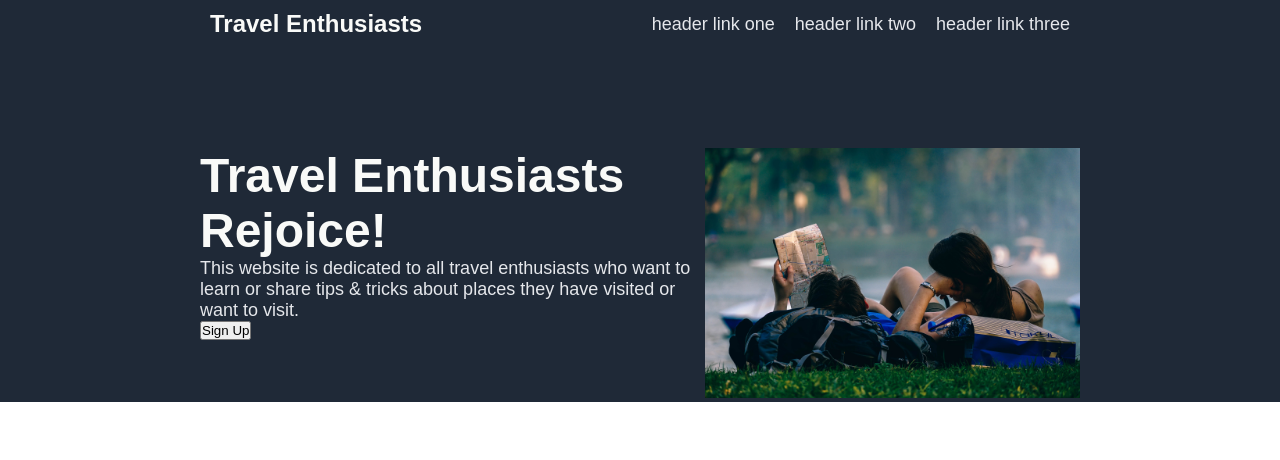
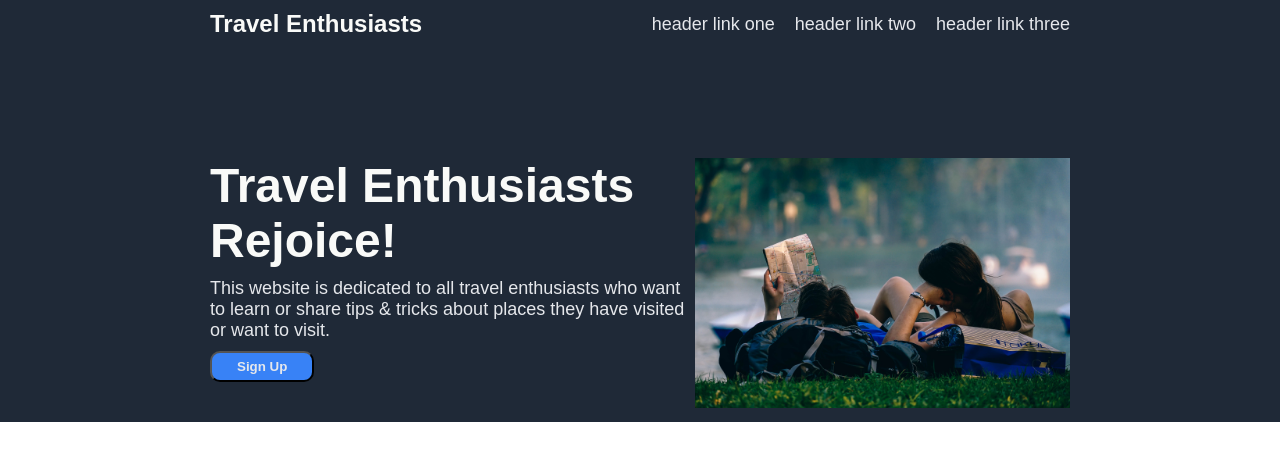
Before and after one commit to Viforu/odin-landingpage, a plain HTML site: page index.html in a window 1280 px wide. Drawn offline with Linux system fonts and the light colour scheme.

Commit message:
style button and hero

```diff
--- a/css/style.css
+++ b/css/style.css
@@ -41,7 +41,7 @@ a {
     display: flex;
     justify-content: space-between;
     margin: 100px 200px;
-
+    padding: 10px;
 }
 
 .hero-left {
@@ -58,9 +58,19 @@ a {
     font-size: 48px;
     color: #F9FAF8;
     font-weight: bolder;
+    margin-bottom: 10px;
 }
 
 .titlesub {
     font-size: 18px;
     color: #E5E7EB;
+    margin-bottom: 10px;
 }
+
+.hero-button button {
+    border-radius: 10px;
+    background-color: #3882f6;
+    color: #E5E7EB;
+    font-weight: bold;
+    padding: 6px 25px;
+}
```
